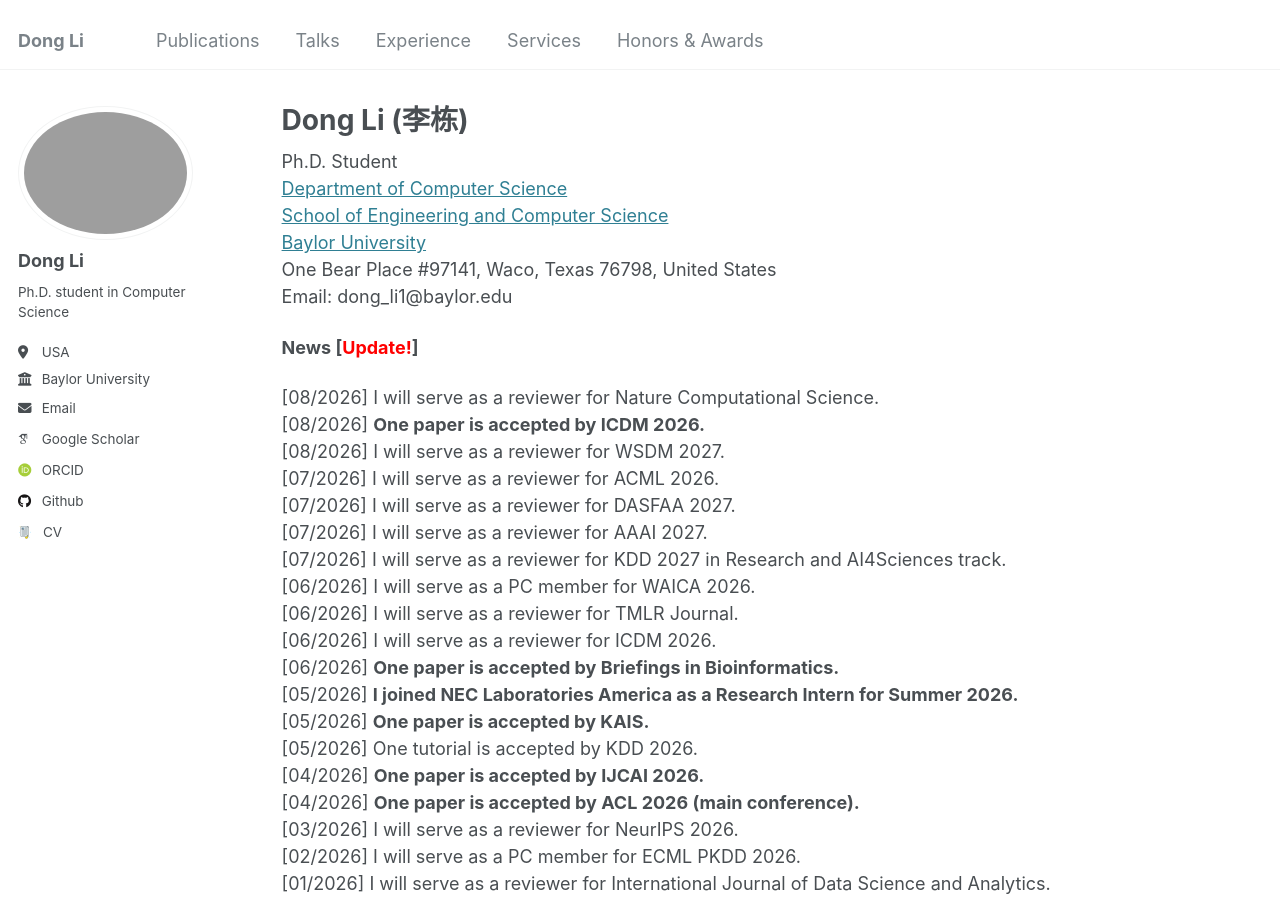
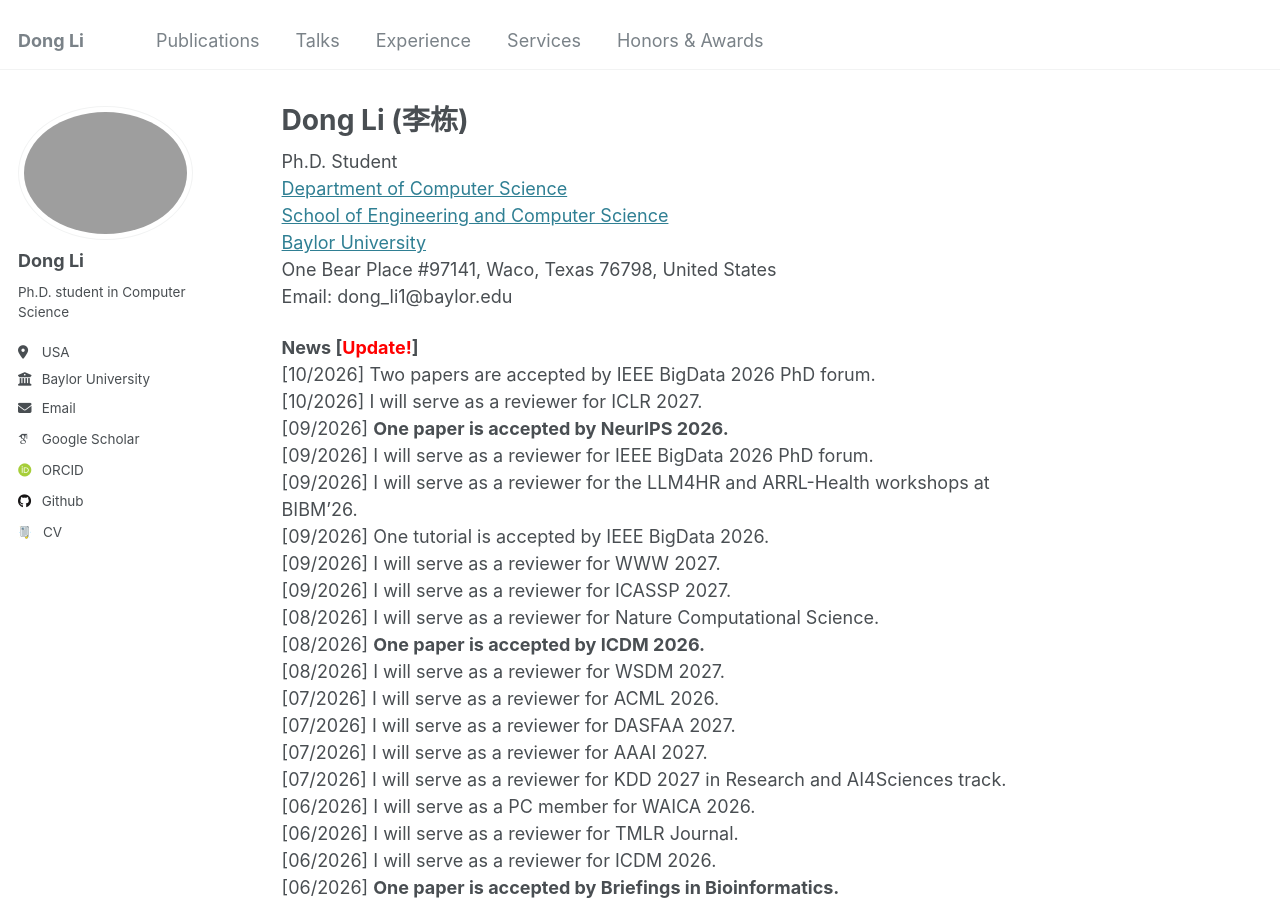
Before and after one commit to TurkeyWatanabe/dongli, a Jekyll site: the page built from _pages/about.md, in a window 1280 px wide and 900 px high. Built offline with Jekyll 4.4.1, drawn with Linux system fonts in a browser that asks for light colours; some web fonts are replaced.

Commit message:
Update news section with recent achievements
Added updates about accepted papers and reviewer roles.

```diff
--- a/_pages/about.md
+++ b/_pages/about.md
@@ -15,7 +15,14 @@ One Bear Place #97141, Waco, Texas 76798, United States<br>
 Email: dong_li1@baylor.edu
 
 **News [<span style="color:red">Update!</span>]** <br>
-
+[10/2026] Two papers are accepted by IEEE BigData 2026 PhD forum. <br>
+[10/2026] I will serve as a reviewer for ICLR 2027. <br>
+[09/2026] <strong>One paper is accepted by NeurIPS 2026.</strong><br>
+[09/2026] I will serve as a reviewer for IEEE BigData 2026 PhD forum. <br>
+[09/2026] I will serve as a reviewer for the LLM4HR and ARRL-Health workshops at BIBM'26. <br>
+[09/2026] One tutorial is accepted by IEEE BigData 2026. <br>
+[09/2026] I will serve as a reviewer for WWW 2027. <br>
+[09/2026] I will serve as a reviewer for ICASSP 2027. <br>
 [08/2026] I will serve as a reviewer for Nature Computational Science. <br>
 [08/2026] <strong>One paper is accepted by ICDM 2026.</strong> <br>
 [08/2026] I will serve as a reviewer for WSDM 2027. <br>
```
